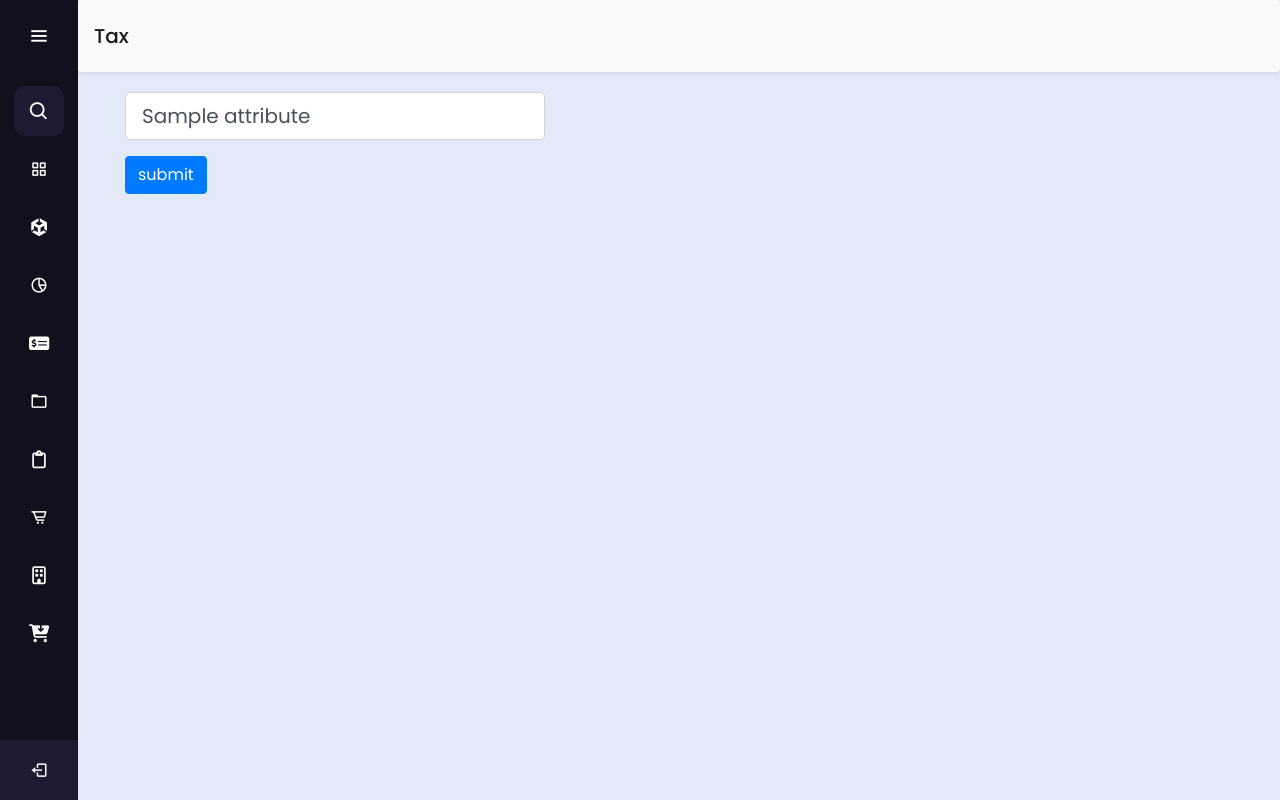
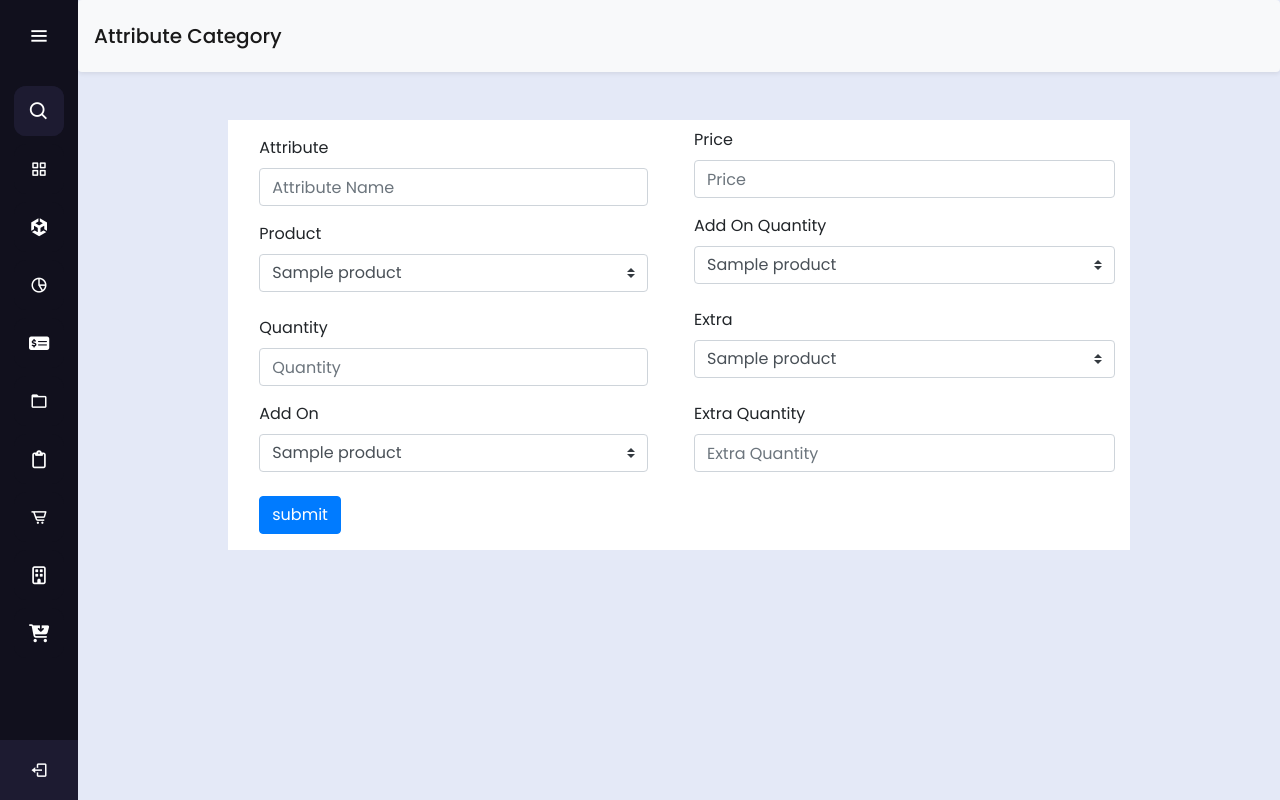
Before and after one commit to sanfeer-en/Project, a Django app: template templates/attributecategory/edit_attribute.html in a window 1280 px wide. Run offline with Django 3.2, Linux system fonts and the light colour scheme; the template is opened without the code that fills it: most values are stand-ins (such as "Sample title", 1, 10 or a date in 2020); some libraries are stand-ins or nearby versions; grey boxes are pictures that could not be loaded.

```diff
--- a/templates/attributecategory/edit_attribute.html
+++ b/templates/attributecategory/edit_attribute.html
@@ -7,19 +7,76 @@
 
 {% block content %}
 <div class="container-flud">
-   <nav class="navbar navbar-light bg-light shadow-sm p-3 mb-1 bg-light rounded border-bottom-5">
-    <span class="navbar-brand mb-0 h1">Tax</span>
+  <nav class="navbar navbar-light bg-light shadow-sm p-3 mb-1 bg-light rounded border-bottom-5">
+    <span class="navbar-brand mb-0 h1">Attribute Category</span>
   </nav>
 </div>
-<div class="container">
+<div class="container bg-white mt-5 w-75">
+
   <div class="row">
+    <div class="col-md-6">
   <form action="{% url 'attribute_update' attribute_Data.id %}" method="POST" class="p-3">
     {% csrf_token %}
     <div class="form-group">
-    <input class="form-control form-control-lg" name="attributeName" type="text" placeholder="Category Name" value="{{attribute_Data.attributeName}}">
+      <label for="">Attribute</label>
+    <input class="form-control form-control-md" name="attributeName" type="text" placeholder="Attribute Name" required>
   </div>
-    <input type="submit" class="btn btn-primary  " value="submit">
+
+  <label for="">Product</label>
+  <select name="ProductValue" id="" class="custom-select  ">
+    {% for x in product_Data %}
+    <option  value="{{x.id}}">{{x.Product_Name}}</option>
+    {% endfor %}
+  </select>
+  <br><br>
+
+<div class="form-group ">
+  <label for="">Quantity</label>
+  <input class="form-control form-control-md " name="QuantityValue" type="number" placeholder="Quantity" required>
+  </div>
+
+  <label for="">Add On</label>
+  <select name="AddOnValue" id="" class="custom-select  ">
+    {% for x in product_Data %}
+    <option  value="{{x.id}}">{{x.Product_Name}}</option>
+    {% endfor %}
+  </select>
+  <br><br>
+
+  <input type="submit" class="btn btn-primary " value="submit">
+  </div>
+<div class="col-md-6 mt-2">
+  <div class="form-group">
+    <label for="">Price</label>
+    <input class="form-control form-control-md  " name="PriceValue" type="number" placeholder="Price" required>
+    </div>
+
+
+  <label for="">Add On Quantity</label>
+  <select name="AdQuantityValue" id="" class="custom-select  ">
+    {% for x in product_Data %}
+    <option  value="{{x.id}}">{{x.Product_Name}}</option>
+    {% endfor %}
+  </select>
+  <br><br>
+
+  <label for="">Extra</label>
+  <select name="ExtraValue" id="" class="custom-select  ">
+    {% for x in product_Data %}
+    <option  value="{{x.id}}">{{x.Product_Name}}</option>
+    {% endfor %}
+  </select>
+  <br><br>
+
+  <div class="form-group">
+    <label for="">Extra Quantity</label>
+  <input class="form-control form-control-md" name="ExtraQunatitytValue" type="text" placeholder="Extra Quantity" required>
+</div>
+
+</div>
+
   </form>
+
 </div>
 </div>
 {% endblock %}
```
Also changed, not shown: restaurantapp/views.py (+27 -2 lines), templates/attributecategory/attribute_form.html (+60 -3 lines), templates/attributecategory/table_attribute.html (+14 -0 lines).
